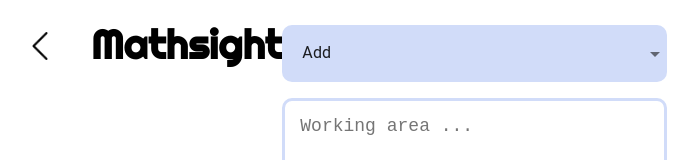
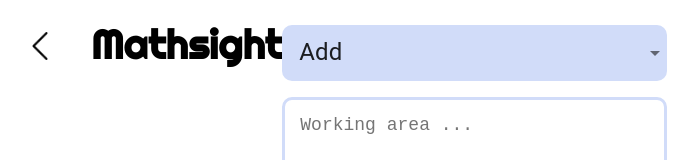
Before and after one commit to seren1ty/math-sight, a React (Create React App) app: page /#/s in a window 1280 px wide. Shown: the top 160 px of the page, without its empty margins (24-722 px from the left). Built offline with nearby package versions, Linux system fonts and the light colour scheme.

Commit message:
Responsively resize operation select text

```diff
--- a/src/components/operationSelect.component.tsx
+++ b/src/components/operationSelect.component.tsx
@@ -35,8 +35,7 @@ const StyledOperationSelect = styled(Select)`
   background: #d1dcf9;
   outline: none;
   border-radius: 10px;
-  font-size: 20px;
-  padding: 10px;
+  padding: 7px;
 
   &::before {
     border: 0px;
@@ -60,13 +59,23 @@ const StyledOperationSelect = styled(Select)`
 
   .MuiSelect-root {
     padding-left: 10px;
-    line-height: 24px;
+    line-height: 28px;
+    font-size: 24px;
   }
 
   .MuiSelect-select:focus {
     border-radius: 10px;
     background: #d1dcf9;
   }
+
+  @media (max-width: 920px) {
+    padding: 10px;
+
+    .MuiSelect-root {
+      line-height: 24px;
+      font-size: 20px;
+    }
+  }
 `
 
 export default OperationSelect;
```
